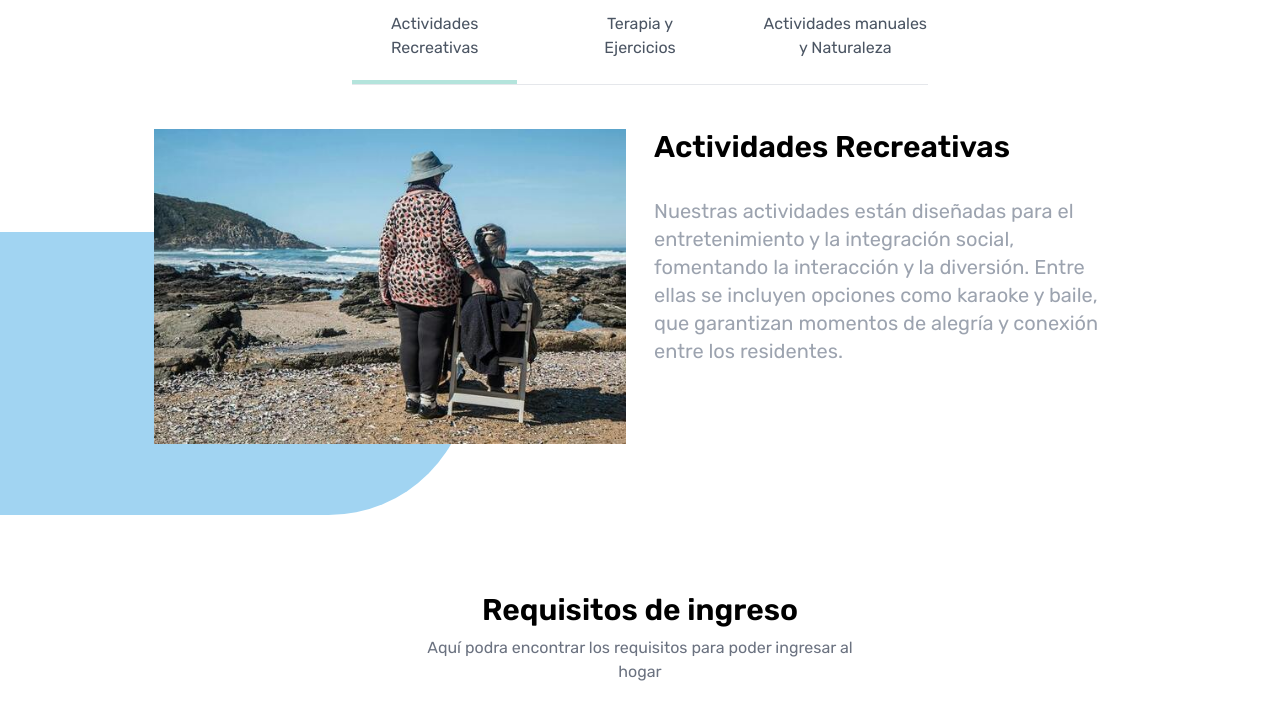
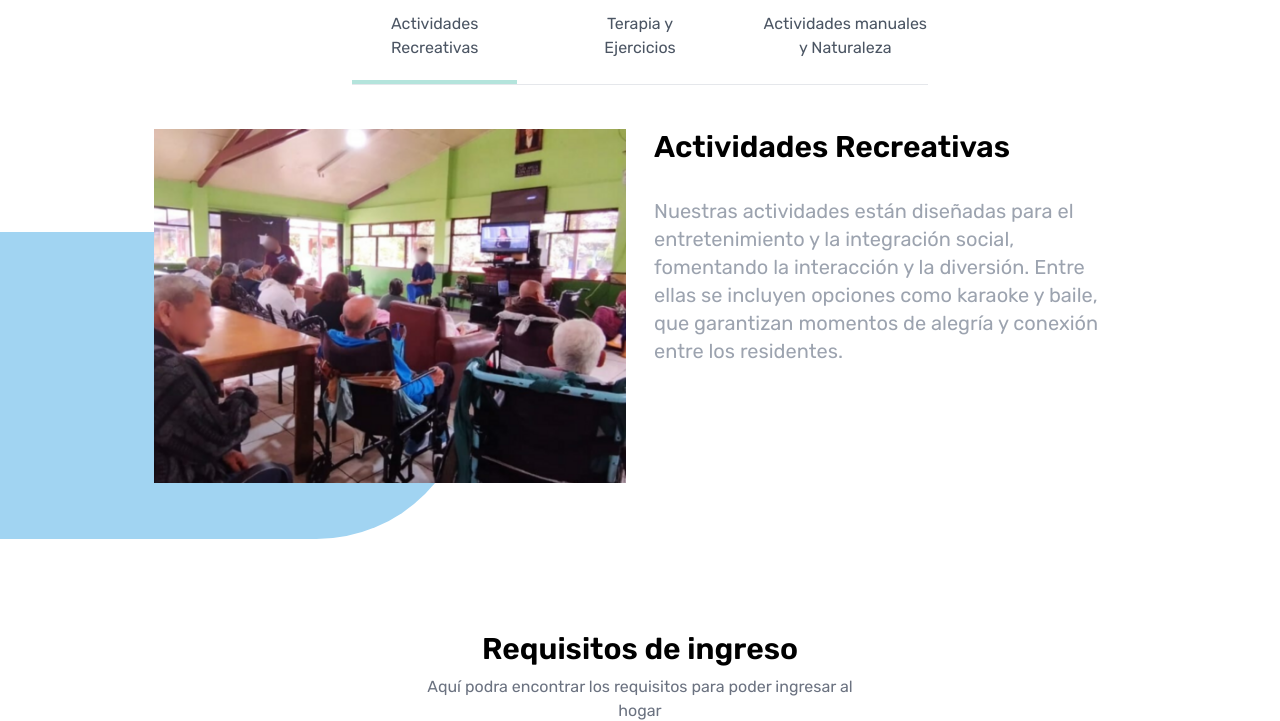
Before and after one commit to AleNaranjo-Git/Hogar-Ofelia-Carvajal, a website: page index.html in a window 1280 px wide. Shown: the part 1080-1801 px from the top of the page. Drawn offline with Linux system fonts and the light colour scheme.

Commit message:
cambio imagen tab 1

```diff
--- a/index.html
+++ b/index.html
@@ -181,7 +181,7 @@
             <!-- Panel Image -->
             <div class="flex justify-center md:w-1/2">
               <img
-                src="assets/images/Feature-Tab-1.jpg"
+                src="assets/images/Feature-Tab-1.png"
                 alt=""
                 class="relative z-10"
               />
```
Also changed, not shown: assets/images/Feature-Tab-1.jpg (deleted), assets/images/Feature-Tab-1.png (added).
